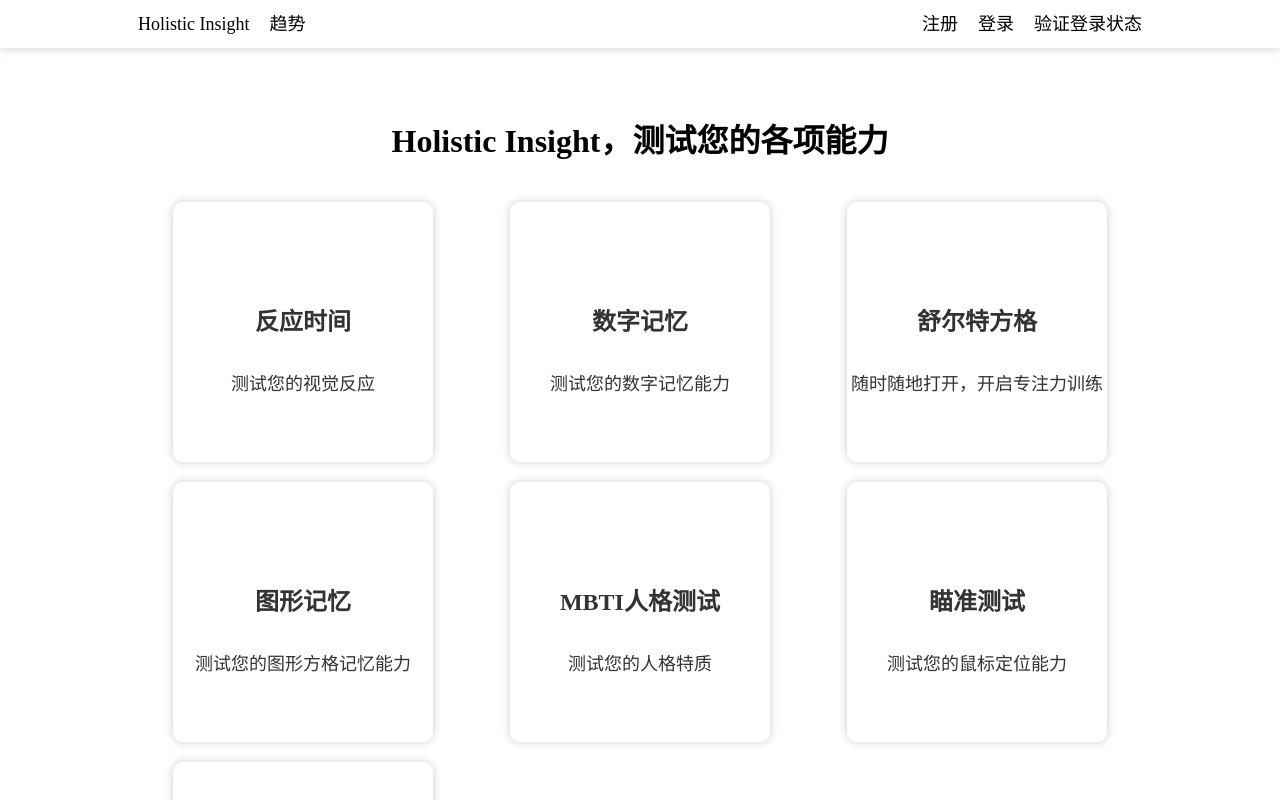
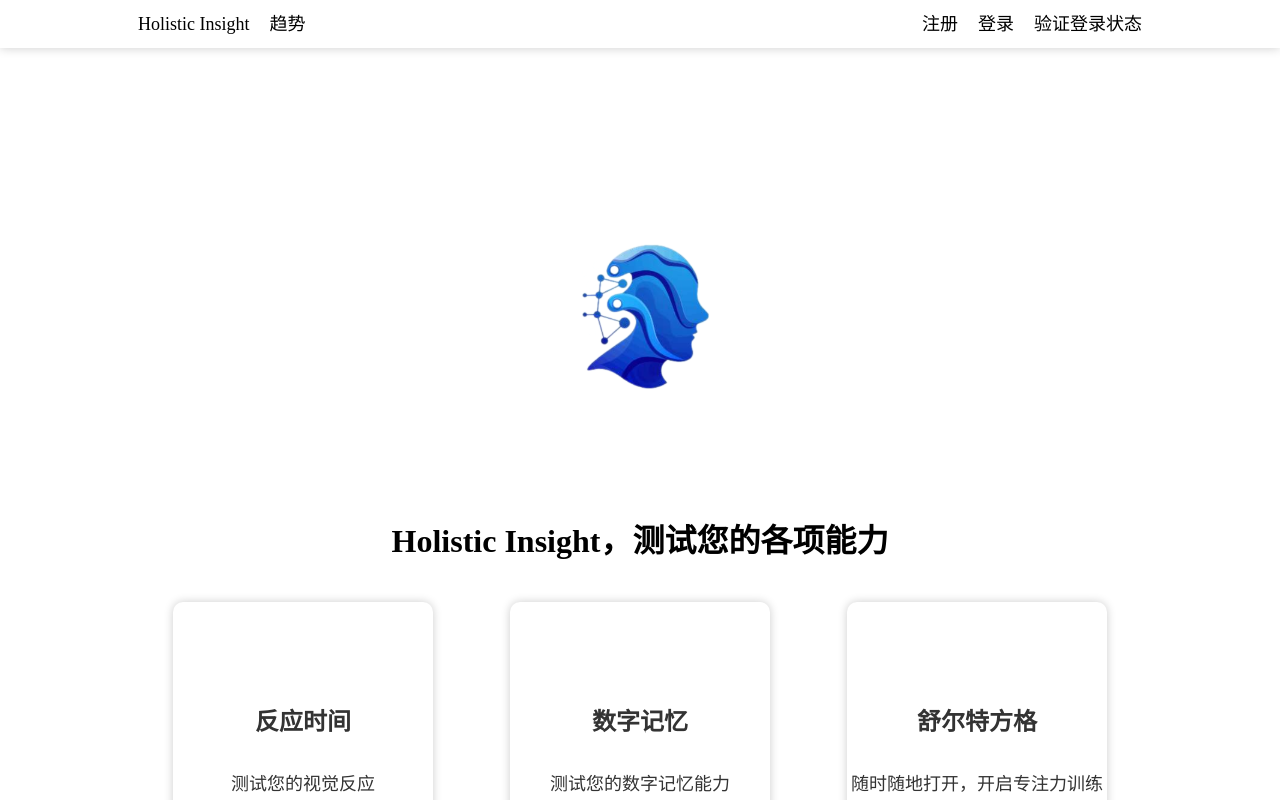
Before and after one commit to Trusin0/Holistic_Insight, a Vue app in the folder frontend/: page /#/Index in a window 1280 px wide. Shown: the top 800 px of the page. Built offline with nearby package versions, Linux system fonts and the light colour scheme; what vue-cookie, vue-resource would draw is missing.

Commit message:
修复了一些布局上的小bug

```diff
--- a/frontend/src/views/colorSensitivity/index.vue
+++ b/frontend/src/views/colorSensitivity/index.vue
@@ -160,7 +160,7 @@ export default {
   justify-content: center;
   align-items: center;
   width: 100%;
-  height: 100vh; /* 使初始屏幕填满视窗的高度 */
+  height: 110vh; /* 使初始屏幕填满视窗的高度 */
   background-color: #A7D2FCFC; /* 一个明亮的背景颜色 */
   color: #333333; /* 文本颜色 */
   text-align: center;
--- a/frontend/src/views/index/Index.vue
+++ b/frontend/src/views/index/Index.vue
@@ -36,7 +36,7 @@ export default {
   flex-direction: column; /* 使图片和文字在垂直方向排列 */
   justify-content: center; /* 在主轴（垂直方向）上居中 */
   align-items: center; /* 在交叉轴（水平方向）上居中 */
-  height: 100vh; /* 使容器占满整个视口高度 */
+  height: 200vh; /* 使容器占满整个视口高度 */
   text-align: center; /* 使文本在行内居中 */
 }
 
```
